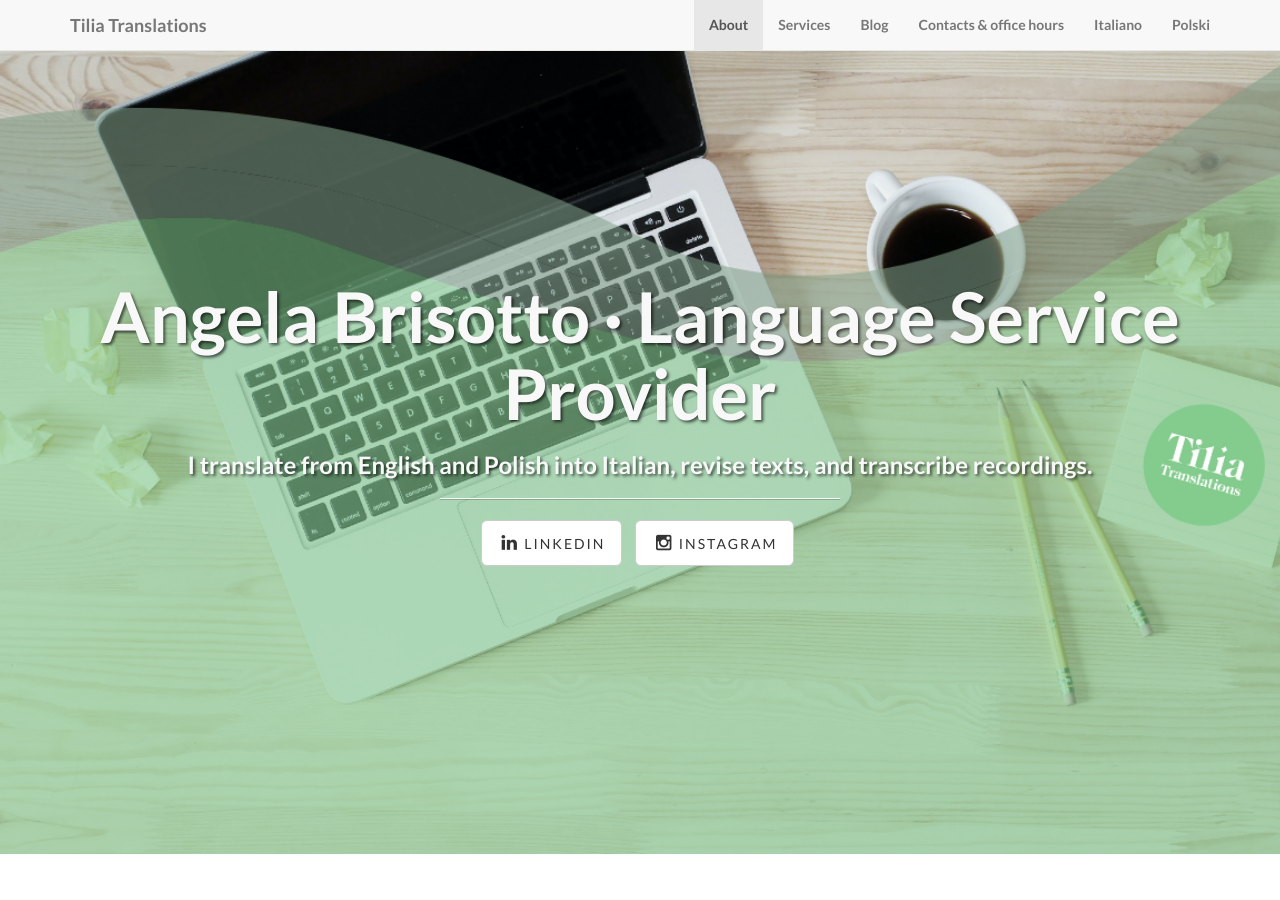
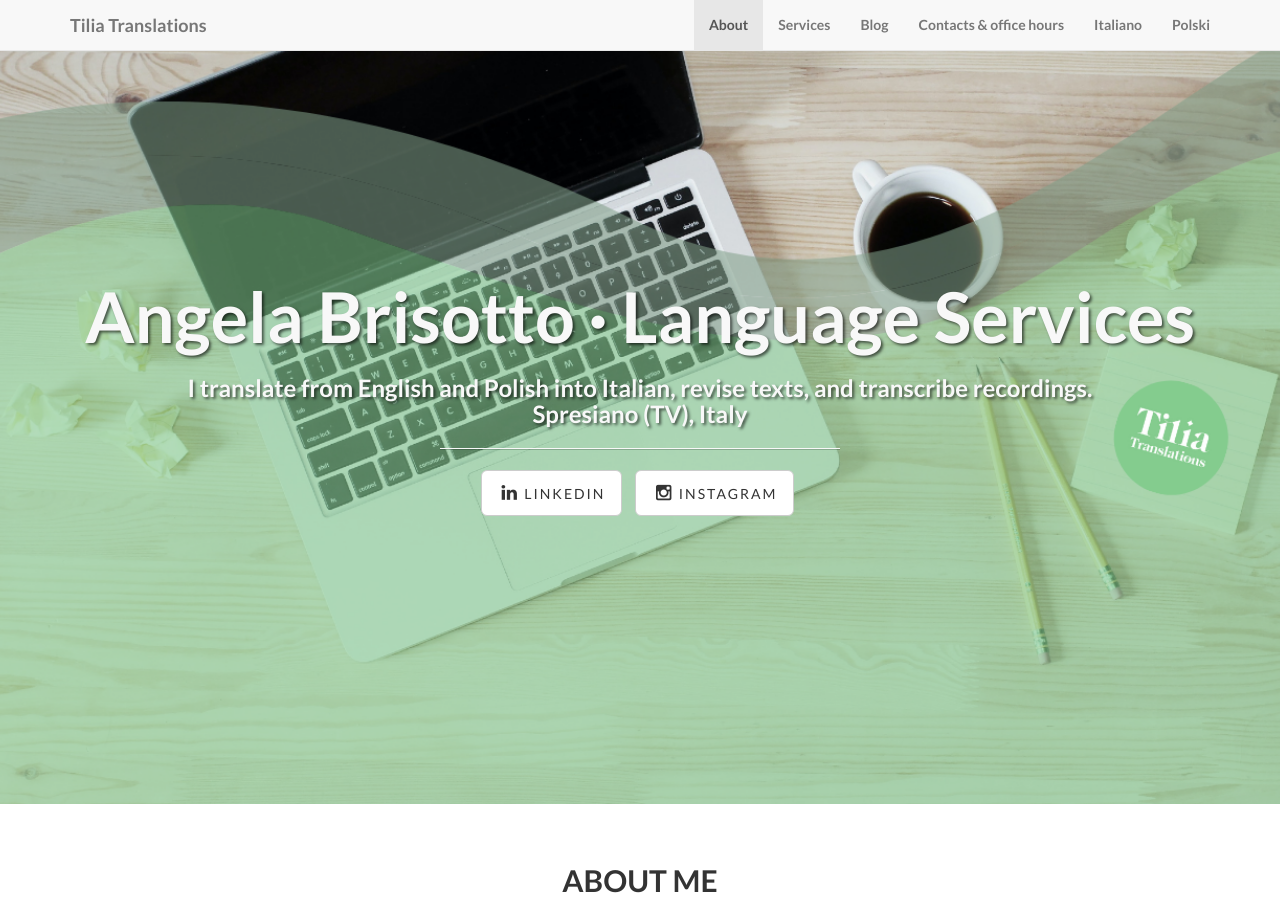
Before and after one commit to angelatiliatranslations/englishversion, a Jekyll site: the page built from index.html, in a window 1280 px wide and 900 px high. Built offline with Jekyll 4.4.1, drawn with Linux system fonts in a browser that asks for light colours; nearby versions of some CDN libraries; library files that are not in the unit come from our copies.

Commit message:
Update index.html

```diff
--- a/index.html
+++ b/index.html
@@ -1,5 +1,5 @@
 ---
 layout: default
-title: Angela Brisotto · Language Service Provider
-subTitle: I translate from English and Polish into Italian, revise texts, and transcribe recordings.
+title: Angela Brisotto · Language Services
+subTitle: I translate from English and Polish into Italian, revise texts, and transcribe recordings. <br>Spresiano (TV), Italy
 ---
```
